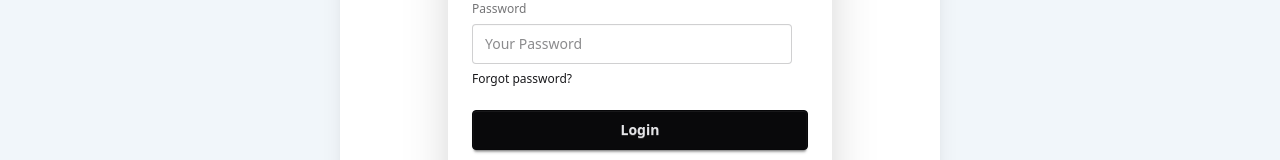
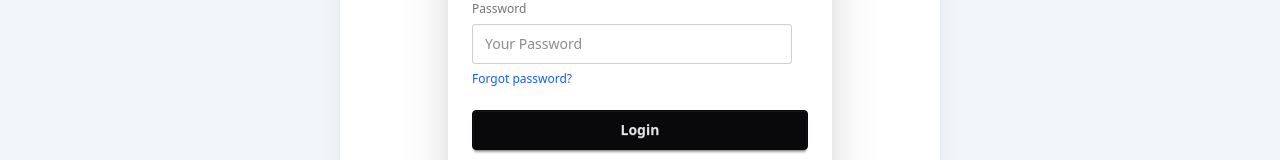
Before and after one commit to Nure-Anha/Tamanna_B12A09, a React (Vite) app: page /login in a window 1280 px wide. Shown: the part 461-621 px from the top of the page. Built offline with nearby package versions, Linux system fonts and the light colour scheme; no server answers.

Commit message:
Forget Password Page Done

```diff
--- a/src/Pages/ForgetPass.jsx
+++ b/src/Pages/ForgetPass.jsx
@@ -1,17 +1,37 @@
-import React from 'react';
+import React, { useState } from 'react';
+import { useLocation, useNavigate } from 'react-router';
 
 const ForgetPass = () => {
+
+    const location = useLocation() ;
+    const emailFromLoginPage = location.state?.email || "" ;
+
+    const [email , setEmail] = useState(emailFromLoginPage) ;
+    // const navigate = useNavigate() ;
+
+    // FPemailField
+    // const FPemailField = (e) => {
+    //     // e.preventDefault() ;
+    //     setEmail(e.target.email.value) ;
+    //     console.log(e.target.email.value)
+    // }
+
+
+
+    // handleResetPassword
+    const handleResetPassword = (e) => {
+        e.preventDefault() ;
+        // navigate("https://mail.google.com/mail/u/0/#inbox") ;
+        window.location.href = "https://mail.google.com";
+    }
     return (
-        <div>
+        <div className='bg-[#f1f6fa] pb-15 pt-15'>
             <div className="card bg-base-100 w-full max-w-sm shrink-0 shadow-2xl mx-auto mt-15">
                     <div className="card-body">
                         <form onSubmit={handleResetPassword}>
                             <fieldset className="fieldset">
-                                <label className="label">Name</label>
-                                <input type="text" name='name' className="input" placeholder="Your Full Name" />
-                                <label className="label">PhotoURL</label>
-                                <input type="text" name='photo' className="input" placeholder="Enter Your PhotoURL" />
-
+                                <label className="label">Email</label>
+                                <input type="email" name='email' value={email} className="input"   />
                                 <button className="btn btn-neutral mt-4">Reset Password</button>
                             </fieldset>
                         </form>
--- a/src/Pages/Login.jsx
+++ b/src/Pages/Login.jsx
@@ -1,4 +1,4 @@
-import React, { useContext } from 'react';
+import React, { useContext, useState } from 'react';
 import { Link, useLocation, useNavigate } from 'react-router';
 import { ToastContainer } from 'react-toastify';
 import { AuthContext } from '../AuthContext';
@@ -13,6 +13,9 @@ const Login = () => {
         const location = useLocation() ;
         console.log("Look at the State:", location) ;
         const navigate = useNavigate() ;
+
+        // for Forget Pass Page
+         const [email , setEmail] = useState("") ;
 
 
     // handleLoginSubmit
@@ -31,6 +34,7 @@ const Login = () => {
             const signedInUser = res3.user ;
             console.log("signedInUser: ", signedInUser) ;
             setUser(signedInUser) ;
+
             navigate(location.state) ;
         })
         .catch(er => {
@@ -58,10 +62,10 @@ const Login = () => {
 
 
     // handleForgetPass
-    const navigateFpass = useNavigate() ;
-    const handleForgetPass = () => {
-        navigateFpass("/forgetpass") ;
-    }
+    // const navigateFpass = useNavigate() ;
+    // const handleForgetPass = () => {
+    //     navigateFpass("/forgetpass") ;
+    // }
 
 
 
@@ -78,11 +82,15 @@ const Login = () => {
                     <div className="card-body">
                         <form onSubmit={handleLoginSubmit}>
                             <fieldset className="fieldset">
+
                                 <label className="label">Email</label>
-                                <input type="email" name='email' className="input" placeholder="Your Email" />
+                                <input type="email" name='email' className="input" onChange={(e) => (setEmail(e.target.value))} value={email}  placeholder="Your Email" />
+
                                 <label className="label">Password</label>
                                 <input type="password" name='pass' className="input" placeholder="Your Password" />
-                                <div><a onClick={handleForgetPass} className="link link-hover">Forgot password?</a></div>
+
+                                <div><Link to={"/forgetpass"} state={{email}} className="link link-hover text-blue-600 ">Forgot password?</Link></div>
+
                                 <button className="btn btn-neutral mt-4">Login</button>
                             </fieldset>
                         </form>
```
